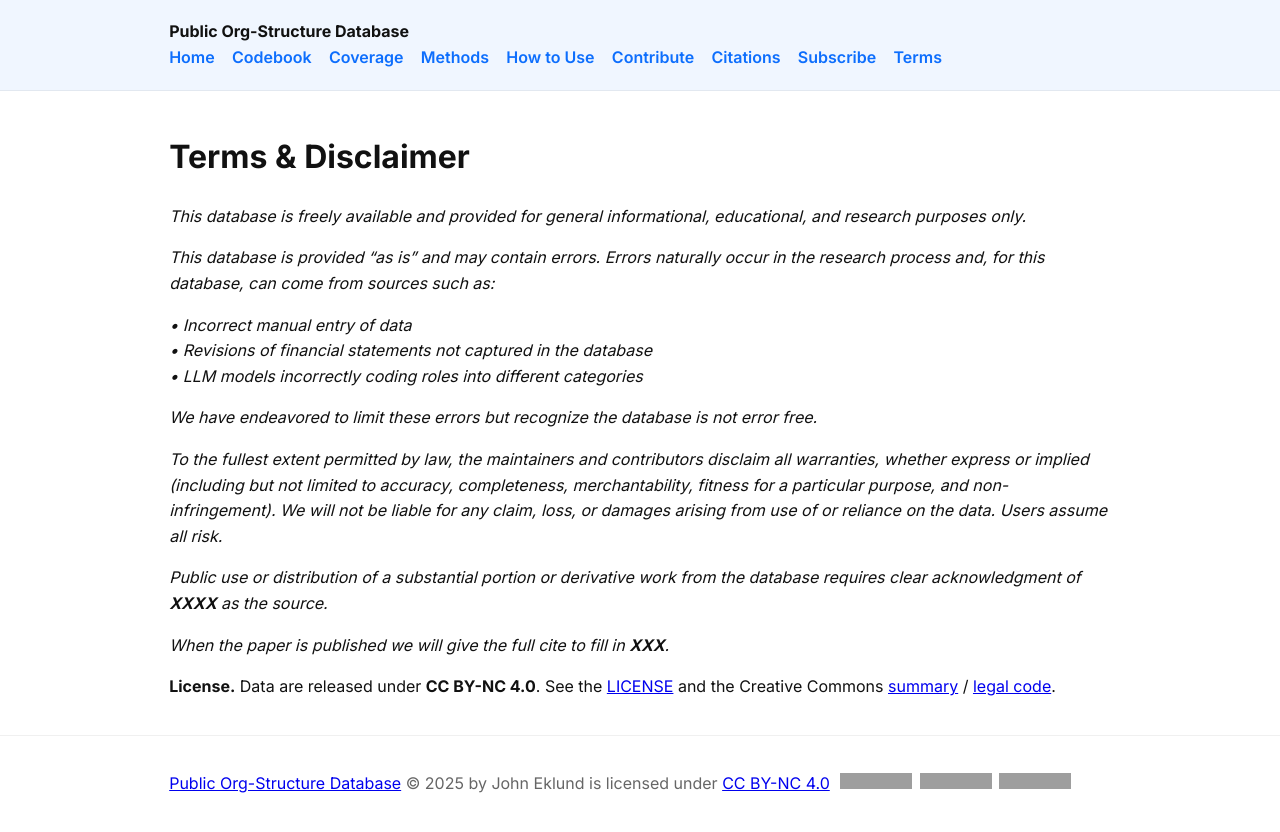
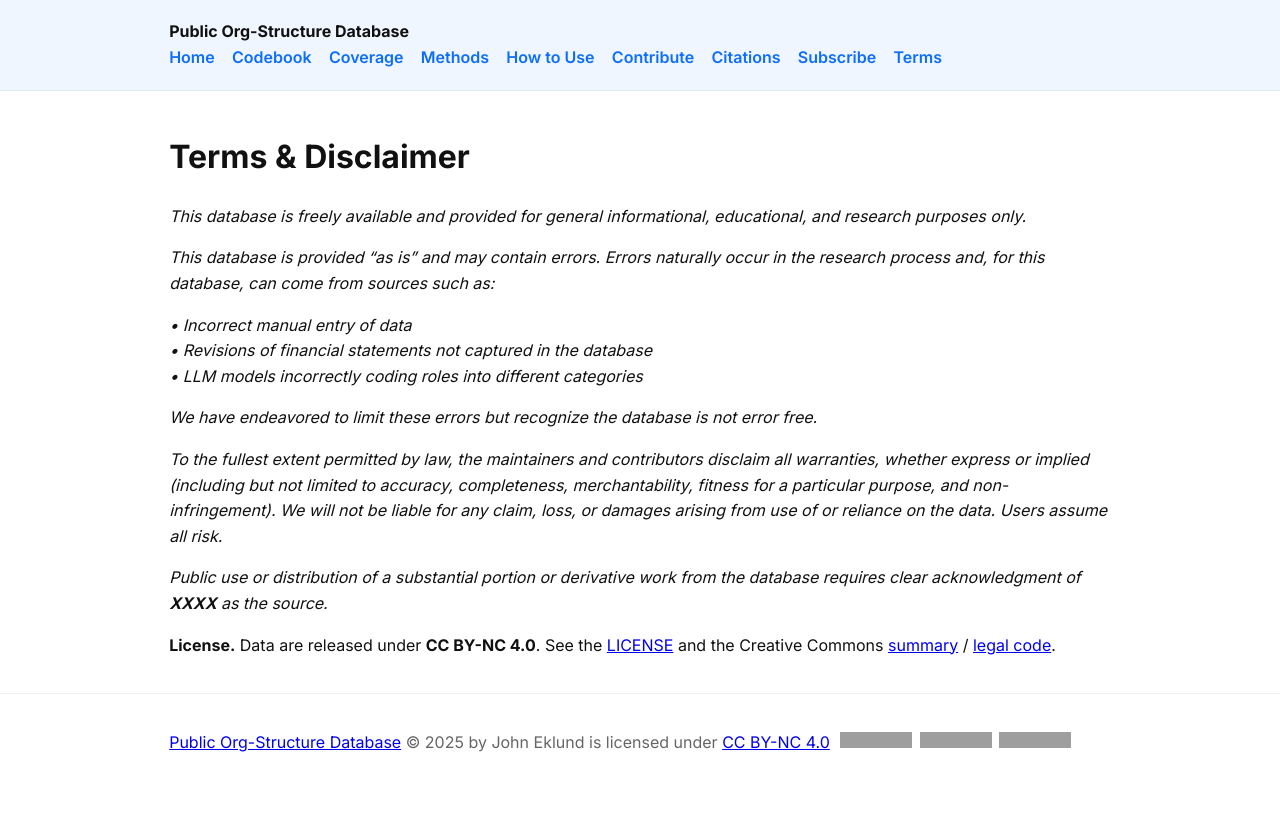
Before and after one commit to OrganizationDesign/homepage, a Jekyll site: the page built from pages/terms.md, in a window 1280 px wide. Shown: the top 832 px of the page. Built offline with Jekyll 4.4.1, drawn with Linux system fonts in a browser that asks for light colours; grey boxes are pictures that could not be loaded.

Commit message:
Update terms.md

```diff
--- a/pages/terms.md
+++ b/pages/terms.md
@@ -20,6 +20,4 @@ permalink: /pages/terms
 
 *Public use or distribution of a substantial portion or derivative work from the database requires clear acknowledgment of **{{ site.ack_source | default: "XXXX" }}** as the source.*
 
-*When the paper is published we will give the full cite to fill in **{{ site.citation_full | default: "XXX" }}**.*
-
 **License.** Data are released under **CC BY-NC 4.0**. See the [LICENSE]({{ '/LICENSE' | relative_url }}) and the Creative Commons [summary](https://creativecommons.org/licenses/by-nc/4.0/) / [legal code](https://creativecommons.org/licenses/by-nc/4.0/legalcode.en).
```
